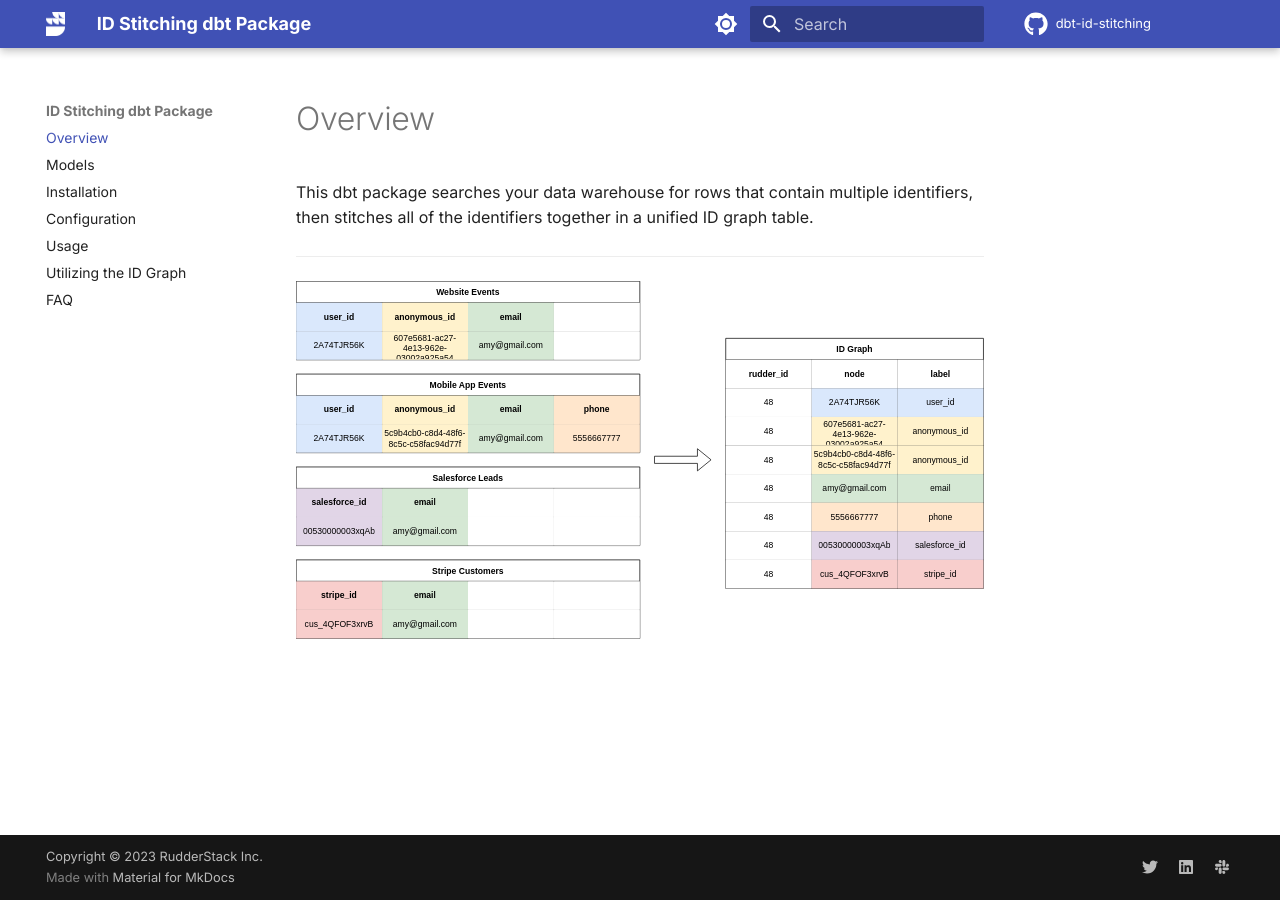
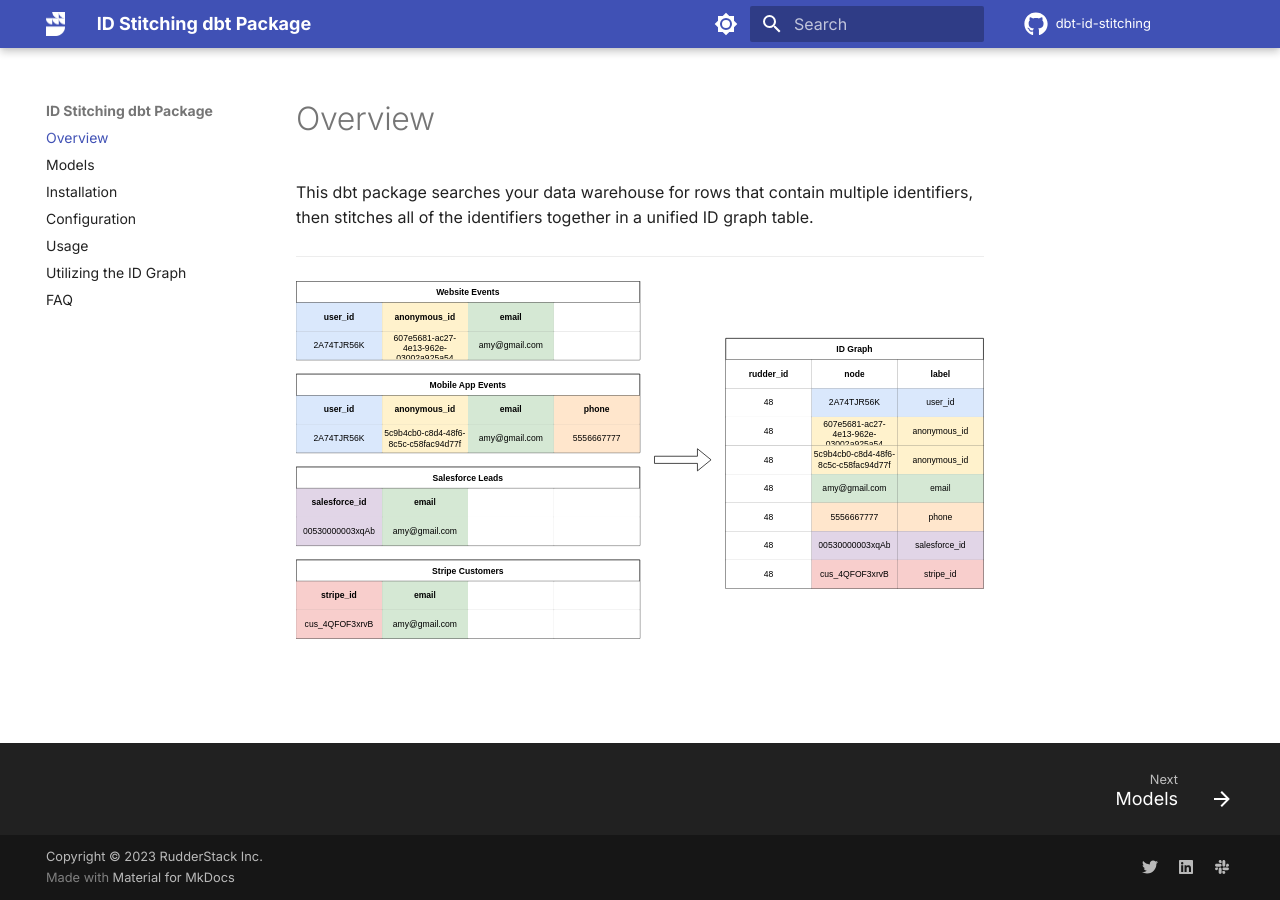
Before and after one commit to esadek/mkdocs-test, an MkDocs documentation site: the page built from docs/index.md, in a window 1280 px wide. Built offline with MkDocs 1.6.1 and Material for MkDocs 9.7.7, drawn with Linux system fonts in a browser that asks for light colours; comment, search, counter and statistics services are not loaded.

Commit message:
Add: navigation footer

```diff
--- a/mkdocs.yml
+++ b/mkdocs.yml
@@ -8,7 +8,7 @@
   icon:
     repo: fontawesome/brands/github
   features:
-    - content.code.annotate
+    - navigation.footer
   palette:
     - scheme: default
       toggle:
```
